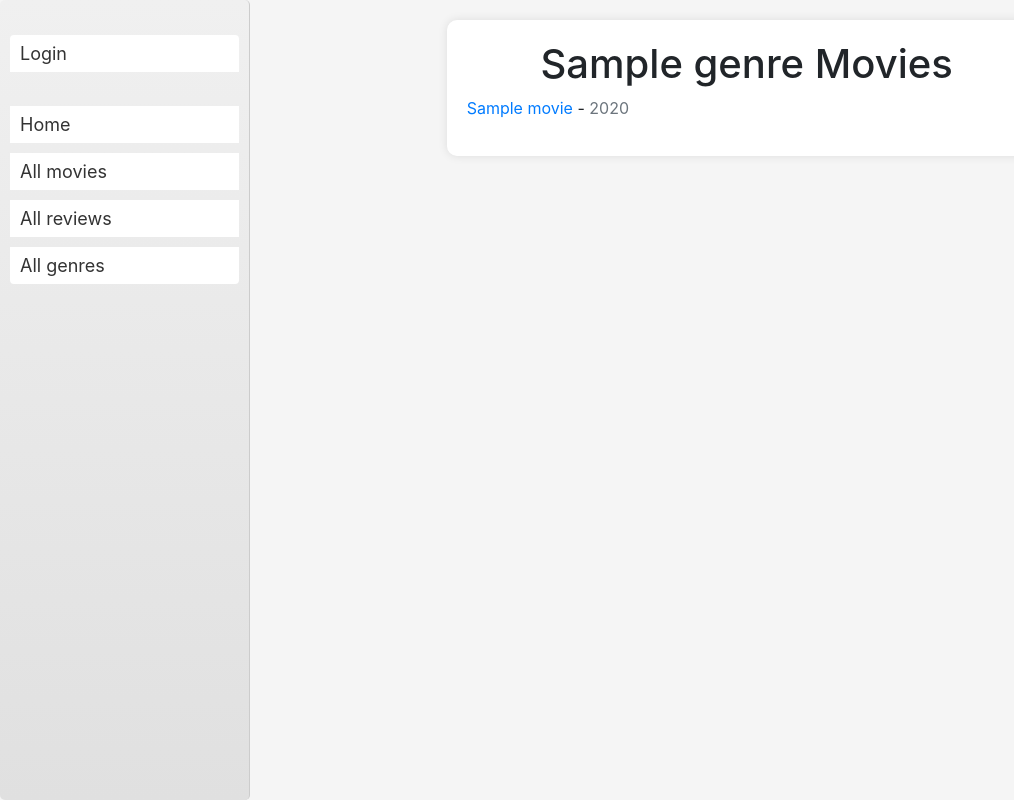
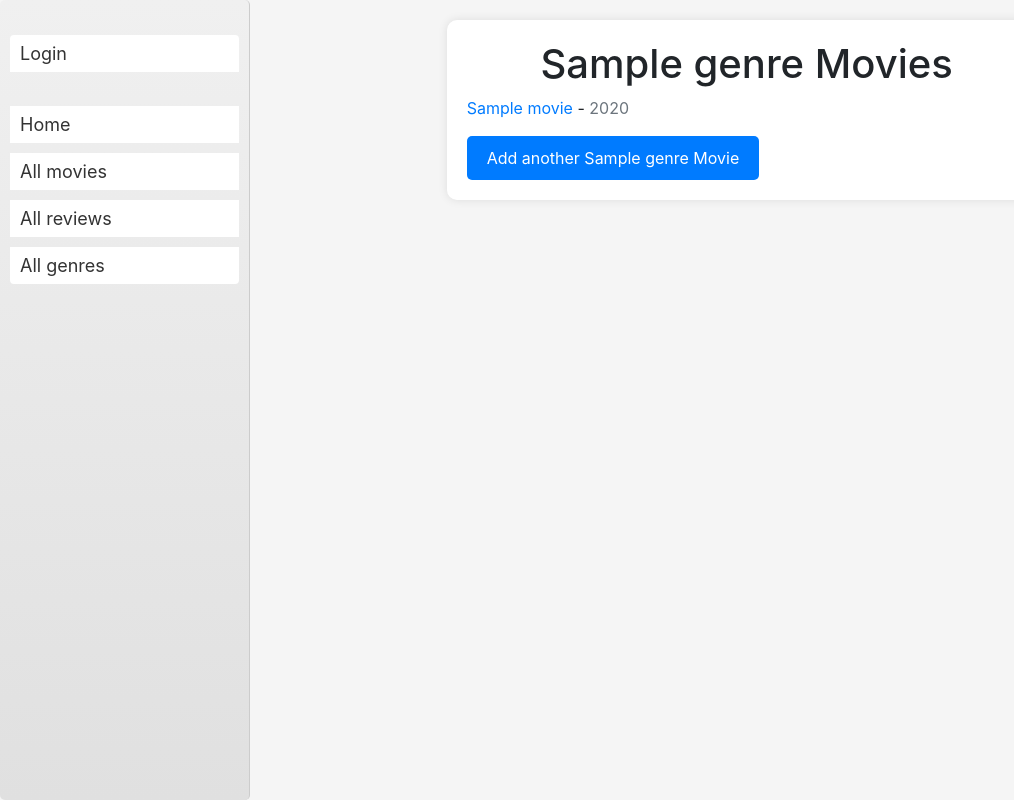
Before and after one commit to oleksiimuhyr/CritiQuill, a Django app: page /genres/1/ in a window 1280 px wide. Shown: the whole page, without its empty margins (0-1014 px from the left). Run offline with Django 5.2, Linux system fonts and the light colour scheme; tables that the repository leaves empty hold one stand-in row (values such as "Sample post").

Commit message:
impoved adding movie from genre list

```diff
--- a/review/views.py
+++ b/review/views.py
@@ -69,6 +69,13 @@ class MovieCreateView(LoginRequiredMixin, generic.CreateView):
         movie.genre.add(*genres)
         return super().form_valid(form)
 
+    def get_form_kwargs(self):
+        kwargs = super().get_form_kwargs()
+        genre_id = self.request.GET.get('genre_id')
+        if genre_id:
+            kwargs['initial'] = {'genres': [genre_id]}  # Preselect genre
+        return kwargs
+
 
 class MovieListView(generic.ListView):
     model = Movie
--- a/templates/review/movies_by_genre.html
+++ b/templates/review/movies_by_genre.html
@@ -11,9 +11,10 @@
         </li>
       {% endfor %}
     </ul>
+    <a href="{% url 'review:movie-create' %}?genre_id={{ genre.id }}" class="btn btn-primary">Add another {{ genre.name }} Movie</a>
   {% else %}
     <p>No {{ genre.name }} movies so far. Be the first to add one.</p>
-    <a href="{% url 'review:movie-create' %}" class="btn btn-primary">Add a Movie</a>
+    <a href="{% url 'review:movie-create' %}?genre_id={{ genre.id }}" class="btn btn-primary">Add a {{ genre.name }} Movie</a>
   {% endif %}
 </div>
 {% endblock %}
```
